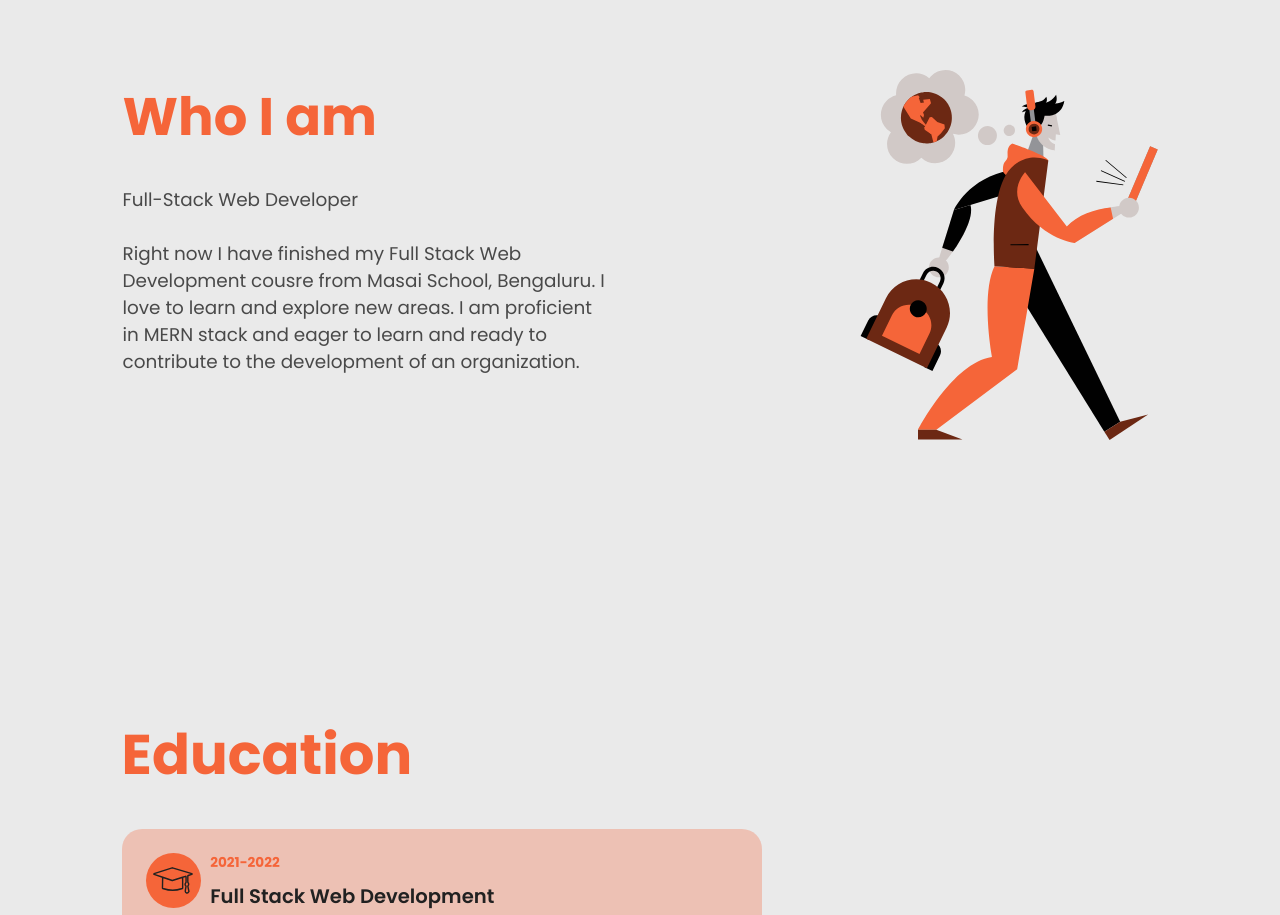
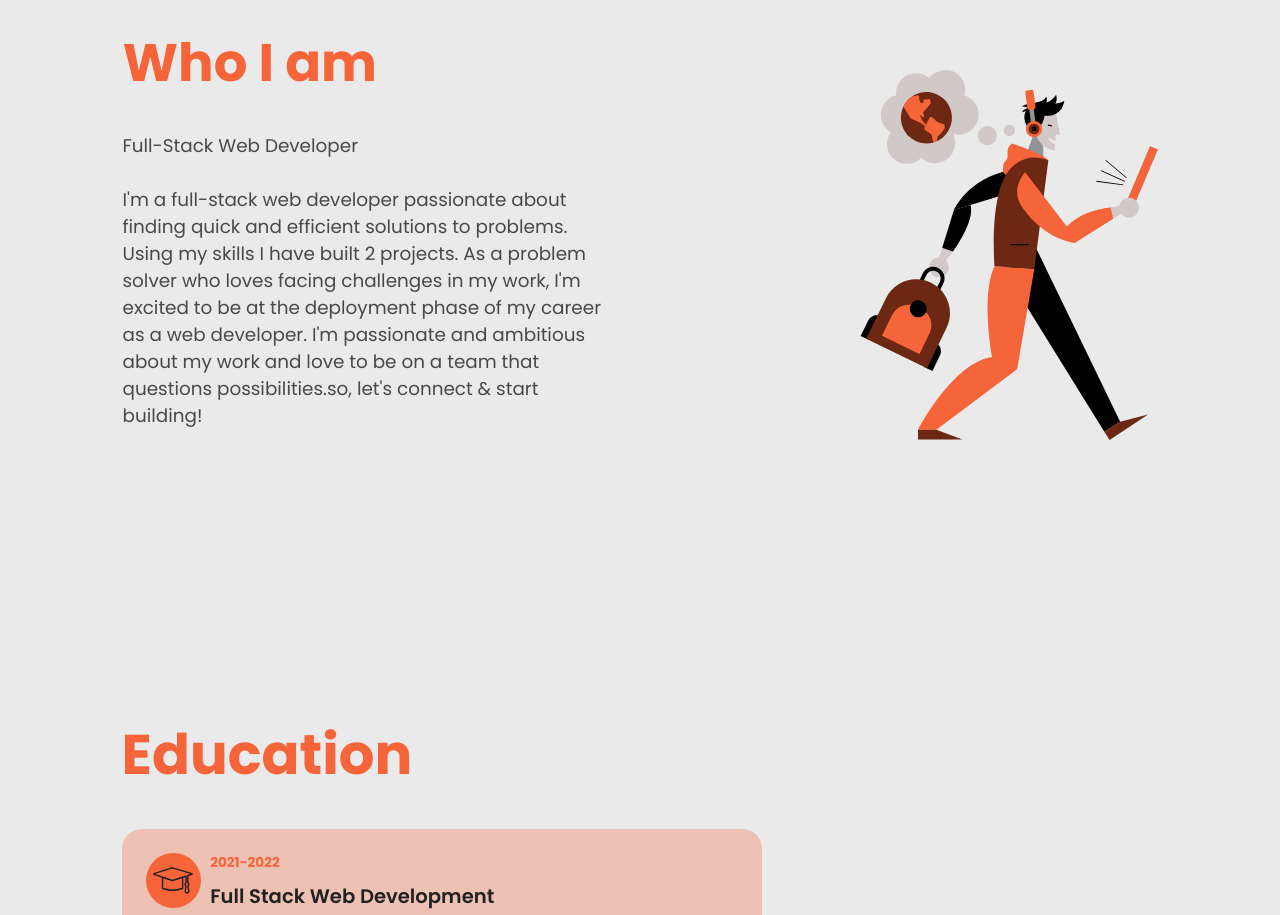
Before and after one commit to parthdeshmukh2/Portfolio, a React (Create React App) app in the folder my-portfolio-main/: page / in a window 1280 px wide. Shown: the part 920-1835 px from the top of the page. Built offline with nearby package versions, Linux system fonts and the light colour scheme; a web font is replaced by a local one.

Commit message:
about data

```diff
--- a/my-portfolio-main/src/data/aboutData.js
+++ b/my-portfolio-main/src/data/aboutData.js
@@ -3,6 +3,6 @@
   description1:
     "Full-Stack Web Developer",
   description2:
-    "Right now I have finished my Full Stack Web Development cousre from Masai School, Bengaluru. I love to learn and explore new areas. I am proficient in MERN stack and eager to learn and ready to contribute to the development of an organization.",
+    "I'm a full-stack web developer passionate about finding quick and efficient solutions to problems. Using my skills  I have built 2 projects. As a problem solver who loves facing challenges in my work, I'm excited to be at the deployment phase of my career as a web developer. I'm passionate and ambitious about my work and love to be on a team that questions possibilities.so, let's connect & start building!",
   image: 2,
 };
```
